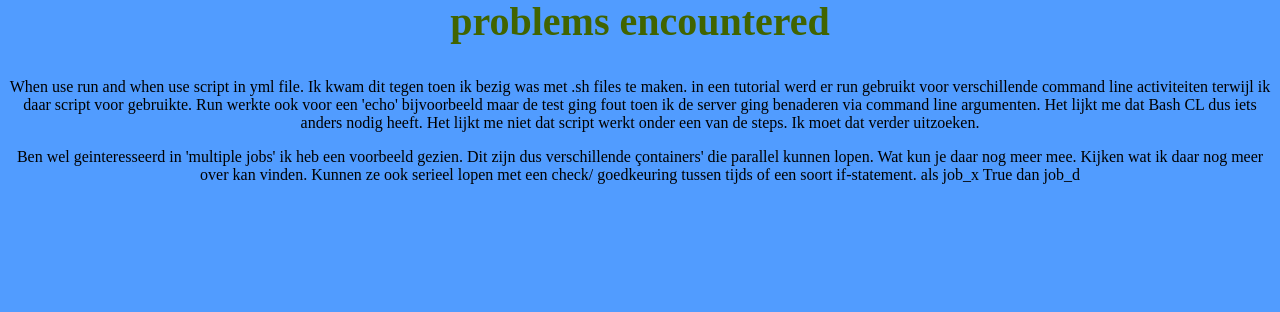
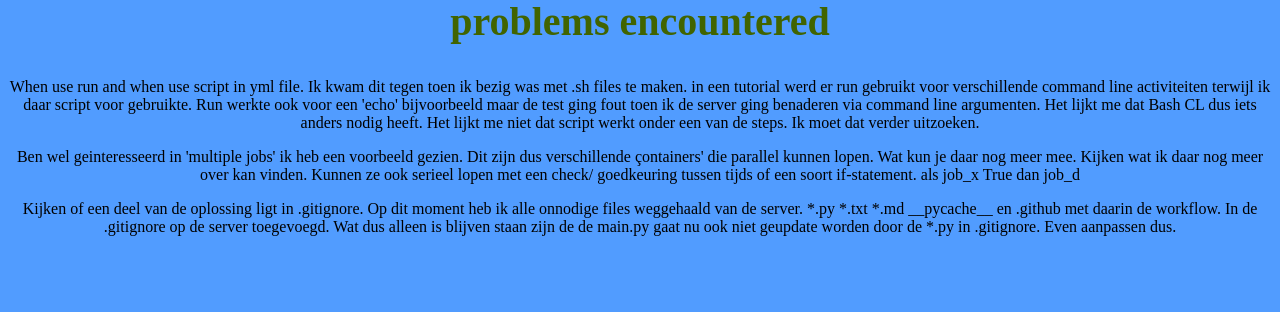
Before and after one commit to hwk246/cd, a Flask app: page /about/ in a window 1280 px wide. Shown: the part 488-800 px from the top of the page. Run offline with Flask 2, Linux system fonts and the light colour scheme.

Commit message:
change in about.html

```diff
--- a/templates/about.html
+++ b/templates/about.html
@@ -31,5 +31,15 @@
   serieel lopen met een check/ goedkeuring tussen tijds of een soort
   if-statement. als job_x True dan job_d
 </p>
+<p>
+  Kijken of een deel van de oplossing ligt in .gitignore. Op dit moment heb ik
+  alle onnodige files weggehaald van de server. *.py *.txt *.md __pycache__ en
+  .github met daarin de workflow. In de .gitignore op de server toegevoegd. Wat
+  dus alleen is blijven staan zijn de
+  <shit>
+    de main.py gaat nu ook niet geupdate worden door de *.py in .gitignore. Even
+    aanpassen dus.</shit
+  >
+</p>
 
 {% endblock content %}
```
